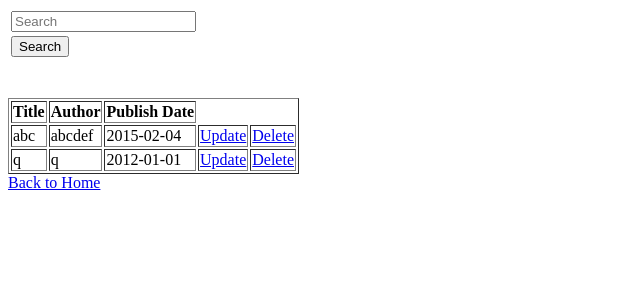
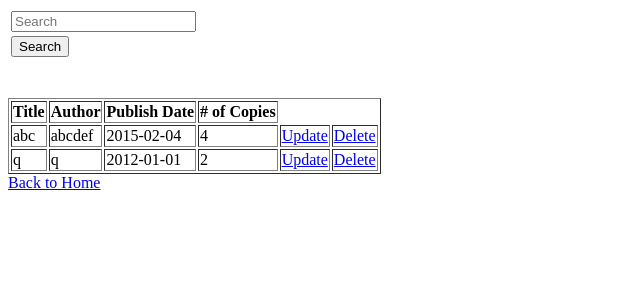
Before and after one commit to camillejade/camzlibrary, a PHP site: page /viewbooks.php in a window 1280 px wide. Shown: the top 300 px of the page, without its empty margins (0-640 px from the left). Run offline with PHP 8.4, Linux system fonts and the light colour scheme; a user stored in the database is signed in; data comes from the database, SQL or seed files in the repository.

Commit message:
edited viewbooks.php
added # of copies

```diff
--- a/viewbooks.php
+++ b/viewbooks.php
@@ -24,11 +24,11 @@ if(isset($_POST['submit']))
 
 	if(mysql_num_rows($result)>0)
 	{
-		echo "<table border='1'><th>Title</th><th>Author</th><th>Publish Date</th>";
+		echo "<table border='1'><th>Title</th><th>Author</th><th>Publish Date</th><th># of Copies</th><th>";
 		while($row = mysql_fetch_assoc($result))
 		{
 
-			echo "<tr><td>".$row['title']."</td><td>".$row['author']."</td><td>".$row['pubdate']."</td>
+			echo "<tr><td>".$row['title']."</td><td>".$row['author']."</td><td>".$row['pubdate']."</td><td>".$row['copies']."</td>
 			<td><a href=updateusers.php?bookid=".$row['bookid'].">Update</a></td>
 			<td><a href=deleteuser.php?bookid=".$row['bookid'].">Delete</a></td></tr>";
 		}
@@ -44,13 +44,13 @@ else{
 
 	if(mysql_num_rows($result)>0)
 	{
-		echo "<table border='1'><th>Title</th><th>Author</th><th>Publish Date</th>";
+		echo "<table border='1'><th>Title</th><th>Author</th><th>Publish Date</th><th># of Copies</th>";
 		while($row = mysql_fetch_assoc($result))
 		{
 
-			echo "<tr><td>".$row['title']."</td><td>".$row['author']."</td><td>".$row['pubdate']."</td>
-			<td><a href=updatebook.php?bookid=".$row['bookid'].">Update</a></td>
-			<td><a href=deletebook.php?bookid=".$row['bookid'].">Delete</a></td></tr>";
+			echo "<tr><td>".$row['title']."</td><td>".$row['author']."</td><td>".$row['pubdate']."</td><td>".$row['copies']."</td>
+			<td><a href=updateusers.php?bookid=".$row['bookid'].">Update</a></td>
+			<td><a href=deleteuser.php?bookid=".$row['bookid'].">Delete</a></td></tr>";
 		}
 	}
 	else
```
